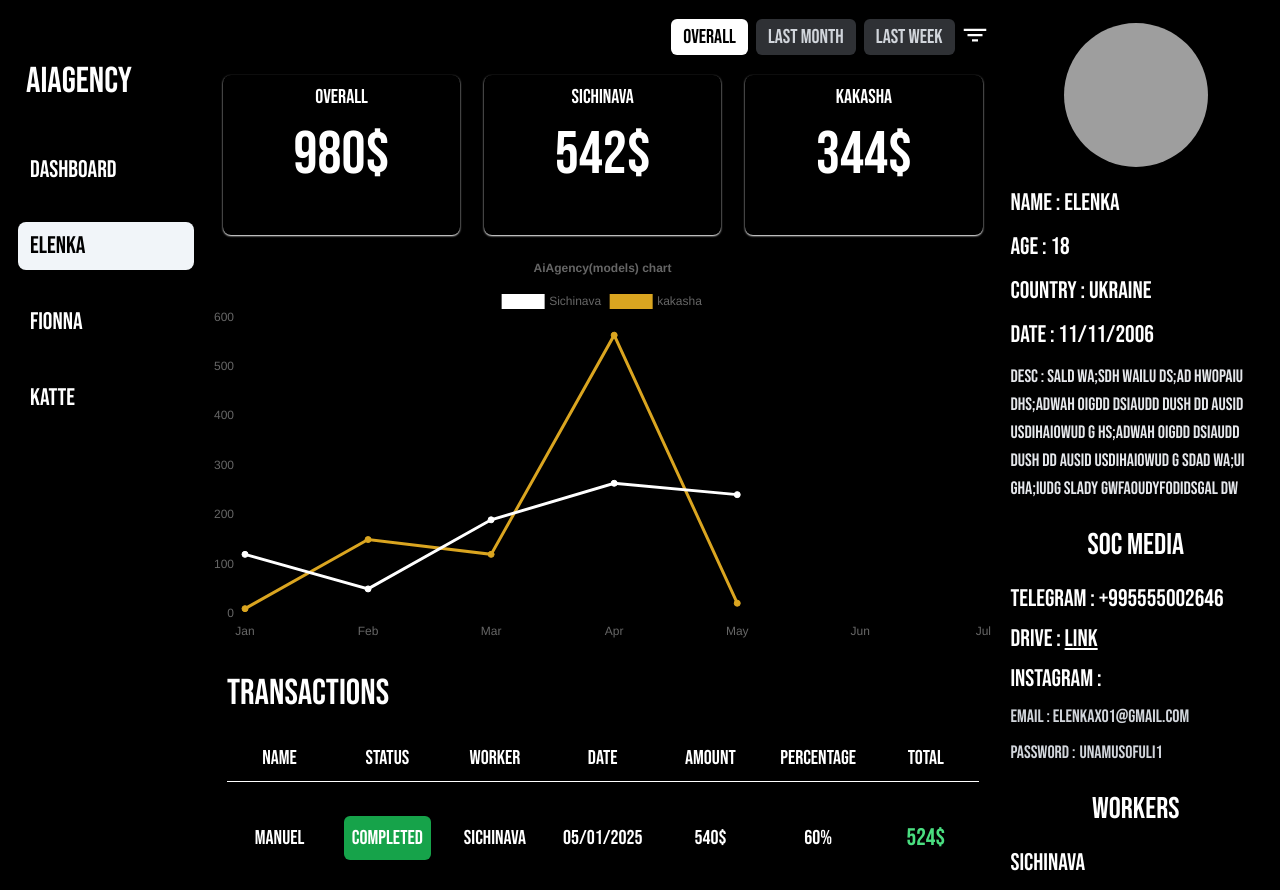
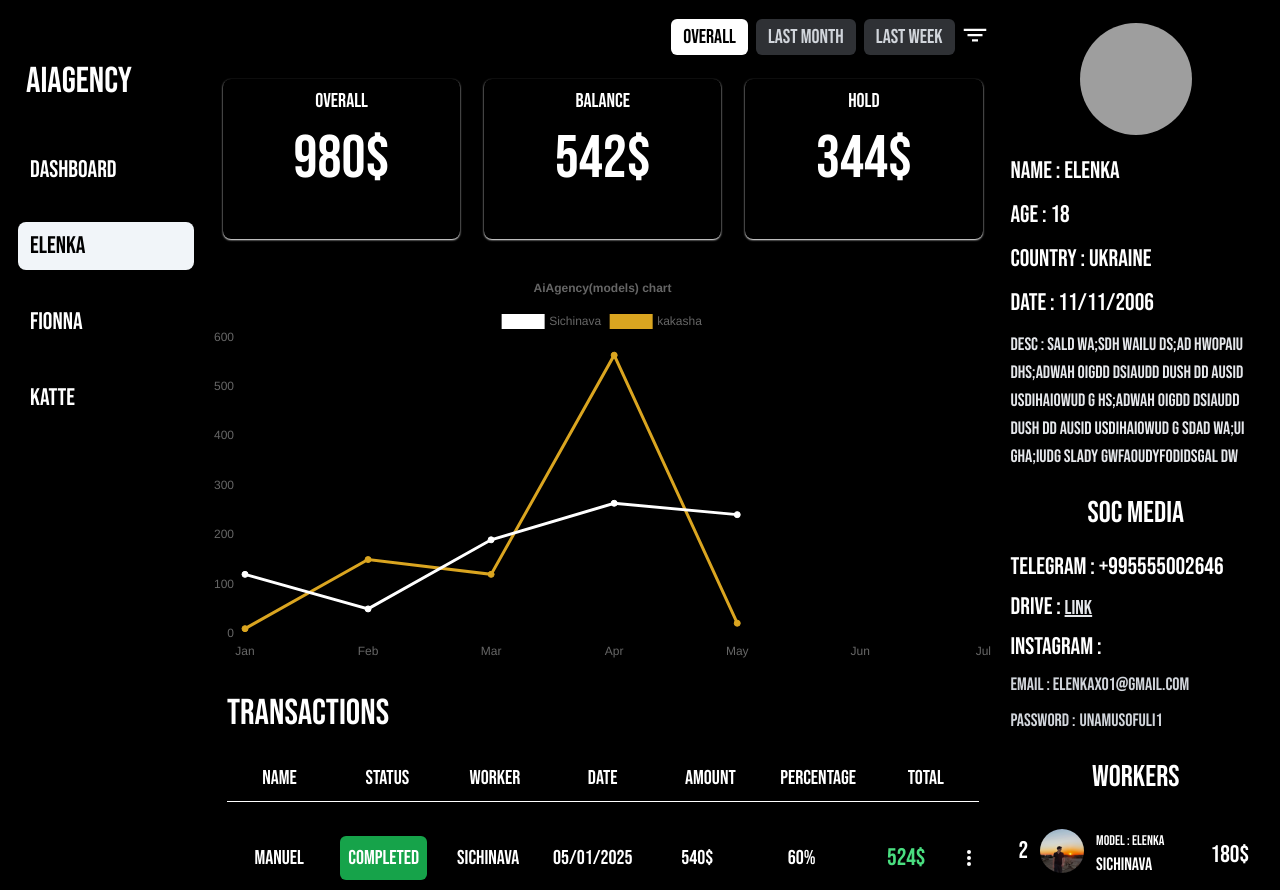
Before and after one commit to Guga-Muchiashvili/ai-agency, a Next.js app: page /Dashboard/Elenka in a window 1280 px wide. Shown: the top 890 px of the page. Built offline with nearby package versions, Linux system fonts and the light colour scheme; grey boxes are pictures that could not be loaded.

Commit message:
Add leaderboard to modelInfoComponent and changes to paymentBox

```diff
--- a/common/elements/ModelInfoBoxElement/ModelInfoBoxElement.tsx
+++ b/common/elements/ModelInfoBoxElement/ModelInfoBoxElement.tsx
@@ -1,6 +1,8 @@
 import React from "react";
 import { IModelInfoBoxElementProps } from "./types";
 import Image from "next/image";
+import LeaderBoardElement from "../LeaderBoardElement/LeaderBoardElement";
+import sicho from "../../../public/sicho.jpg";
 
 const ModelInfoBoxElement = ({
   img,
@@ -21,7 +23,7 @@ const ModelInfoBoxElement = ({
         alt="image"
         width={800}
         height={800}
-        className="rounded-[100%] w-36 h-36 mx-auto mt-1"
+        className="rounded-[100%] w-28 h-28 mx-auto mt-1"
       />
       <div className="w-full flex flex-col gap-3 text-left text-2xl mt-5">
         <h1>name : {name}</h1>
@@ -35,7 +37,10 @@ const ModelInfoBoxElement = ({
         <h1>telegram : {telegram}</h1>
         <h1>
           drive :{" "}
-          <a href={drive} className="underline cursor-pointer">
+          <a
+            href={drive}
+            className="underline text-xl text-gray-200 cursor-pointer"
+          >
             Link
           </a>
         </h1>
@@ -53,7 +58,14 @@ const ModelInfoBoxElement = ({
       <h1 className="text-3xl mt-6">Workers</h1>
       <div className="w-full flex flex-col gap-2 text-left text-2xl mt-5">
         {workers.map((item) => (
-          <h1 key={item}>{item}</h1>
+          <LeaderBoardElement
+            index={1}
+            name={item}
+            img={sicho}
+            money="180"
+            key={item}
+            model="Elenka"
+          />
         ))}
       </div>
     </div>
--- a/common/elements/PaymentTableElement/PaymentTableElement.tsx
+++ b/common/elements/PaymentTableElement/PaymentTableElement.tsx
@@ -1,4 +1,5 @@
 import React from "react";
+import { HiDotsVertical } from "react-icons/hi";
 
 const PaymentTableElement = ({
   name,
@@ -18,7 +19,7 @@ const PaymentTableElement = ({
   total: string;
 }) => {
   return (
-    <div className="w-full h-16  rounded-lg text-xl text-white flex justify-between items-center ">
+    <div className="w-full h-16 rounded-lg text-xl text-white flex justify-between items-center relative">
       <h1 className="w-[14%] text-center">{name}</h1>
       <div className="w-[14%] flex justify-center">
         <button
@@ -38,6 +39,12 @@ const PaymentTableElement = ({
       <h1 className="w-[14%] text-center">{amount}$</h1>
       <h1 className="w-[14%] text-center">{perc}%</h1>
       <h1 className="w-[14%] text-center text-2xl text-green-400">{total}$</h1>
+      <div className="relative group">
+        <HiDotsVertical className="text-white cursor-pointer" />
+        <span className="absolute left-6 top-1/2 transform -translate-y-1/2 scale-0 group-hover:scale-100 group-hover:opacity-100 bg-gray-700 text-white text-sm px-2 py-1 rounded-md transition-all duration-300 opacity-0">
+          Edit
+        </span>
+      </div>
     </div>
   );
 };
--- a/common/elements/TransactionBoxElement/TransactionBox.tsx
+++ /dev/null
@@ -1,7 +0,0 @@
-import React from "react";
-
-const TransactionBox = () => {
-  return <div>TransactionBox</div>;
-};
-
-export default TransactionBox;
--- a/components/ElenkaDashboardComponent/ElenkaDashboardComponent.tsx
+++ b/components/ElenkaDashboardComponent/ElenkaDashboardComponent.tsx
@@ -60,10 +60,10 @@ const ElenkaDashboardComponent = () => {
             />
           </motion.div>
         </div>
-        <div className="w-full h-24 lg:h-64 xl:px-3 items-center gap-2 xl:gap-6 mt-1 flex">
+        <div className="w-full h-24 lg:h-64 xl:px-3 items-center gap-2 mb-4 mt-2 xl:gap-6  flex">
           <OutputBoxElement index={1} title={`${filter}`} price="980$" />
-          <OutputBoxElement index={2} title="Sichinava" price="542$" />
-          <OutputBoxElement index={3} title="Kakasha" price="344$" />
+          <OutputBoxElement index={2} title="Balance" price="542$" />
+          <OutputBoxElement index={3} title="Hold" price="344$" />
         </div>
         <ChartTableElement
           labels={labels}
```
